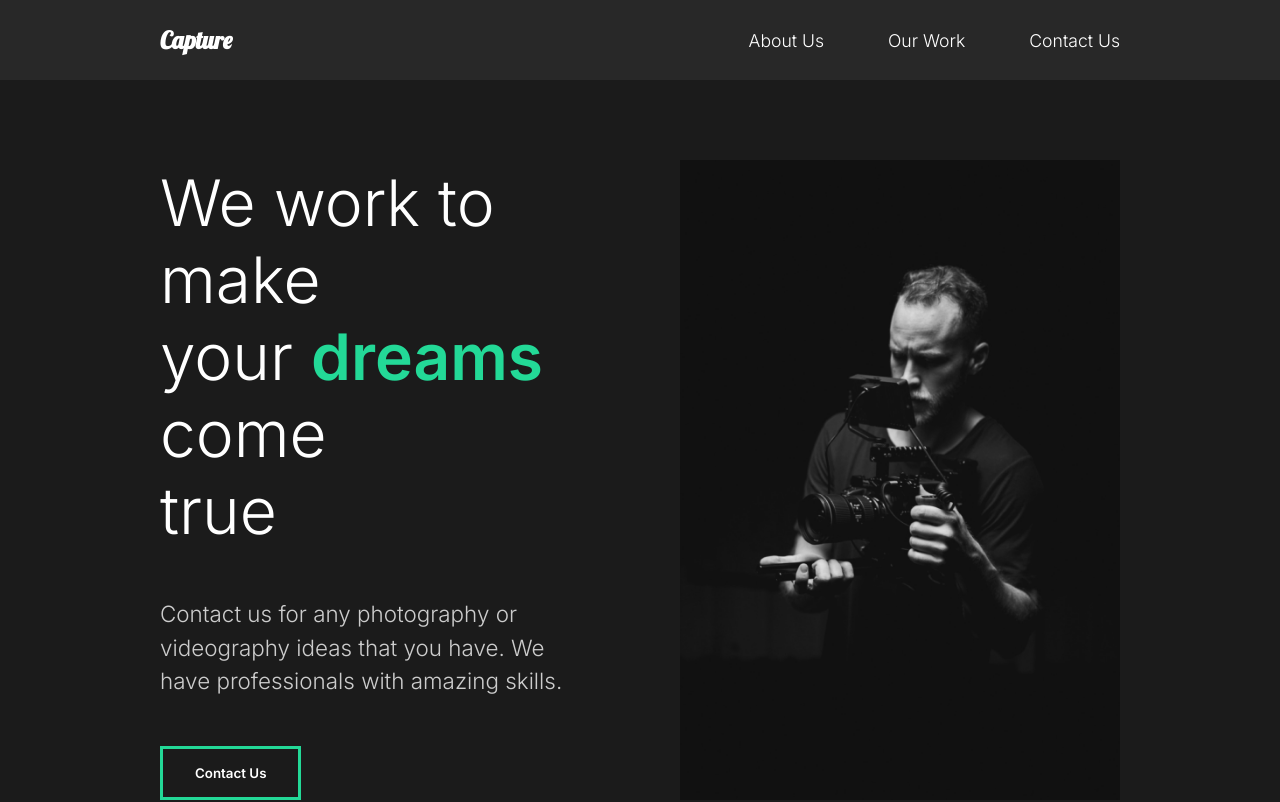
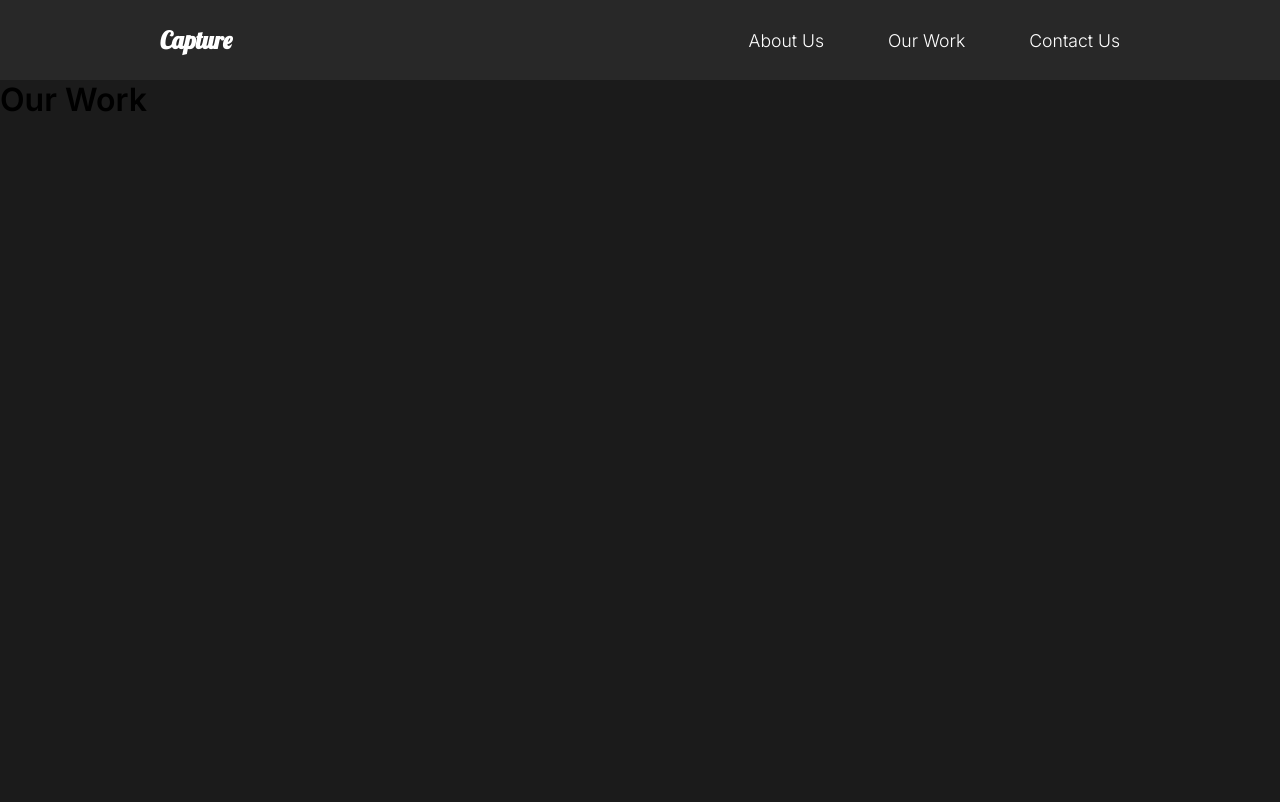
Before and after one commit to NicolasVarone/capture, a React (Create React App) app: page /work in a window 1280 px wide. Shown: the top 802 px of the page. Built offline with nearby package versions, Linux system fonts and the light colour scheme.

Commit message:
Create routes

```diff
--- a/src/App.js
+++ b/src/App.js
@@ -5,13 +5,27 @@
 import GlobalStyle from "./components/GlobalStyle";
 // Pages
 import AboutUs from "./pages/AboutUs";
+import OurWork from "./pages/OurWork";
+import ContactUs from "./pages/ContactUs";
+// Router
+import { Switch, Route } from "react-router-dom";
 
 function App() {
   return (
     <div className="App">
       <GlobalStyle />
       <Nav />
-      <AboutUs />
+      <Switch>
+        <Route path="/" exact>
+          <AboutUs />
+        </Route>
+        <Route path="/work">
+          <OurWork />
+        </Route>
+        <Route path="/contact">
+          <ContactUs />
+        </Route>
+      </Switch>
     </div>
   );
 }
--- a/src/components/AboutSection.js
+++ b/src/components/AboutSection.js
@@ -1,8 +1,6 @@
 import React from "react";
 // Image
 import home1 from "../img/home1.png";
-// Style package
-import styled from "styled-components";
 // Style
 import { About, Description, Image, Hide } from "../styles";
 
--- a/src/components/Nav.js
+++ b/src/components/Nav.js
@@ -1,4 +1,6 @@
 import React from "react";
+// Router
+import { Link } from "react-router-dom";
 // Style
 import styled from "styled-components";
 
@@ -6,19 +8,19 @@
   return (
     <StyledNav>
       <h1>
-        <a id="logo" href="#">
+        <Link id="logo" to="/">
           Capture
-        </a>
+        </Link>
       </h1>
       <ul>
         <li>
-          <a href="#">About Us</a>
+          <Link to="/">About Us</Link>
         </li>
         <li>
-          <a href="#">Our Work</a>
+          <Link to="/work">Our Work</Link>
         </li>
         <li>
-          <a href="#">Contact Us</a>
+          <Link to="/contact">Contact Us</Link>
         </li>
       </ul>
     </StyledNav>
--- a/src/index.js
+++ b/src/index.js
@@ -2,10 +2,13 @@
 import ReactDOM from "react-dom";
 import App from "./App";
 import reportWebVitals from "./reportWebVitals";
+import { BrowserRouter as Router } from "react-router-dom";
 
 ReactDOM.render(
   <React.StrictMode>
-    <App />
+    <Router>
+      <App />
+    </Router>
   </React.StrictMode>,
   document.getElementById("root")
 );
--- /dev/null
+++ b/src/pages/ContactUs.js
@@ -0,0 +1,11 @@
+import React from "react";
+
+const ContactUs = () => {
+  return (
+    <div>
+      <h1>Contact Us</h1>
+    </div>
+  );
+};
+
+export default ContactUs;
--- /dev/null
+++ b/src/pages/OurWork.js
@@ -0,0 +1,11 @@
+import React from "react";
+
+const OurWork = () => {
+  return (
+    <div>
+      <h1>Our Work</h1>
+    </div>
+  );
+};
+
+export default OurWork;
```
Also changed, not shown: 1 other file (tests, documents, lock files or other folders).
